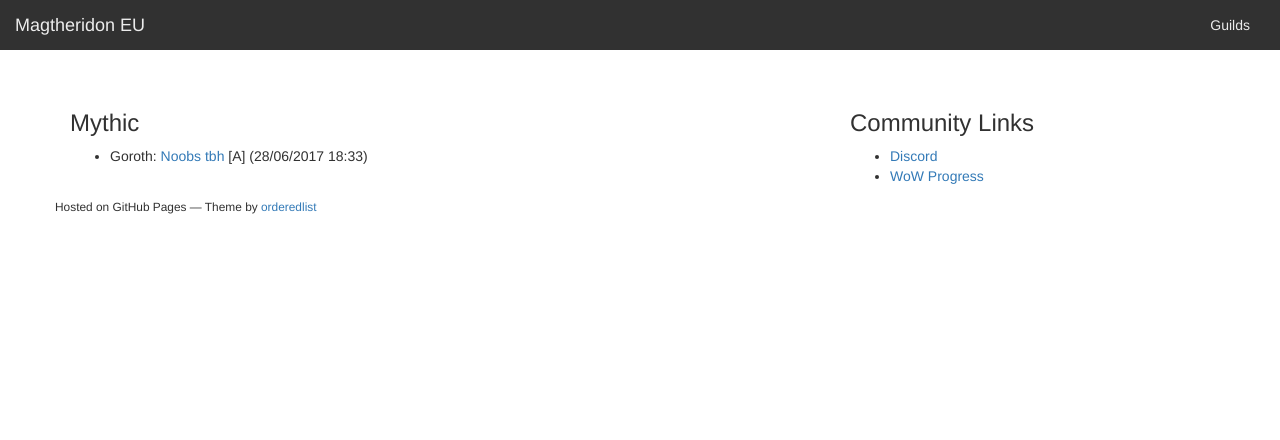
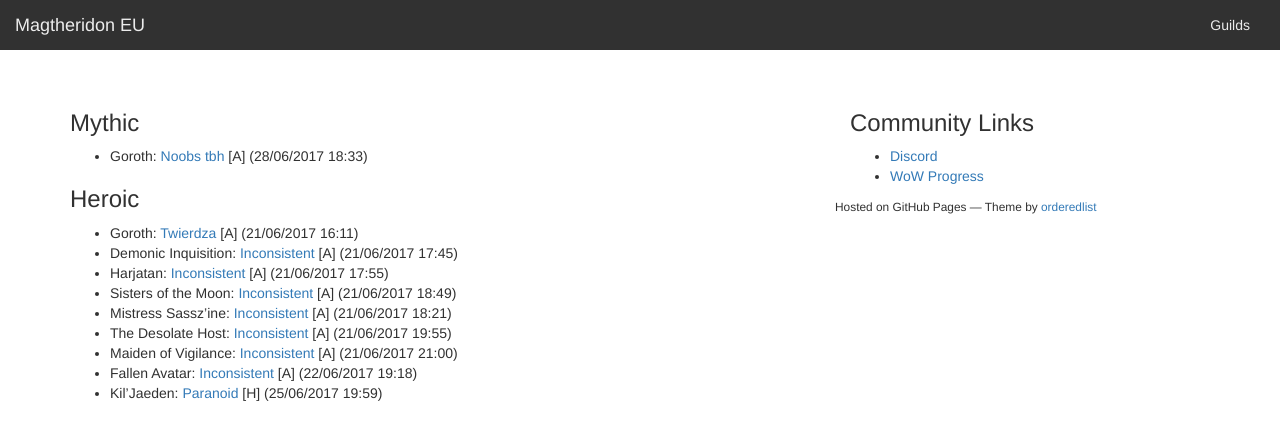
Before and after one commit to MagtheridonEU/magtheridoneu.github.io, a Jekyll site: the page built from _posts/2017-06-28-tos-realm-firsts-mythic-1-9.md, in a window 1280 px wide. Shown: the top 440 px of the page. Built offline with Jekyll 4.4.1, drawn with Linux system fonts in a browser that asks for light colours; nearby versions of some CDN libraries; a script that is not in the unit is left out.

Commit message:
Update 2017-06-28-tos-realm-firsts-mythic-1-9.md

```diff
--- a/_posts/2017-06-28-tos-realm-firsts-mythic-1-9.md
+++ b/_posts/2017-06-28-tos-realm-firsts-mythic-1-9.md
@@ -7,3 +7,15 @@ excerpt: Noobs tbh have claimed realm first kill on Mythic Goroth
 ### Mythic
 
  - Goroth: [Noobs tbh](https://www.wowprogress.com/guild/eu/magtheridon/Noobs+tbh) [A] (28/06/2017 18:33)
+
+### Heroic
+
+ - Goroth: [Twierdza](https://www.wowprogress.com/guild/eu/magtheridon/Twierdza) [A] (21/06/2017 16:11)
+ - Demonic Inquisition: [Inconsistent](https://www.wowprogress.com/guild/eu/magtheridon/Inconsistent) [A] (21/06/2017 17:45)
+ - Harjatan: [Inconsistent](https://www.wowprogress.com/guild/eu/magtheridon/Inconsistent) [A] (21/06/2017 17:55)
+ - Sisters of the Moon: [Inconsistent](https://www.wowprogress.com/guild/eu/magtheridon/Inconsistent) [A] (21/06/2017 18:49)
+ - Mistress Sassz'ine: [Inconsistent](https://www.wowprogress.com/guild/eu/magtheridon/Inconsistent) [A] (21/06/2017 18:21)
+ - The Desolate Host: [Inconsistent](https://www.wowprogress.com/guild/eu/magtheridon/Inconsistent) [A] (21/06/2017 19:55)
+ - Maiden of Vigilance: [Inconsistent](https://www.wowprogress.com/guild/eu/magtheridon/Inconsistent) [A] (21/06/2017 21:00)
+ - Fallen Avatar: [Inconsistent](https://www.wowprogress.com/guild/eu/magtheridon/Inconsistent) [A] (22/06/2017 19:18)
+ - Kil'Jaeden: [Paranoid](https://www.wowprogress.com/guild/eu/magtheridon/Paranoid) [H] (25/06/2017 19:59)
```
